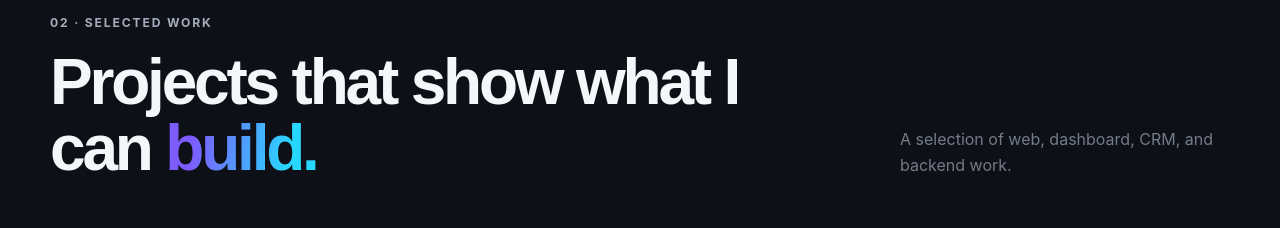
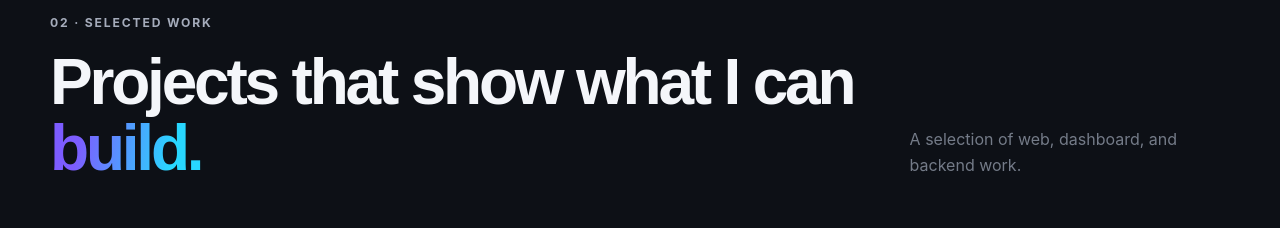
Before and after one commit to Bastiii333/MaligayaPortfolio, a React (Vite) app: page / in a window 1280 px wide. Shown: the part 1460-1688 px from the top of the page. Built offline with nearby package versions, Linux system fonts and the light colour scheme.

Commit message:
Update Projects.jsx

```diff
--- a/src/components/Projects/Projects.jsx
+++ b/src/components/Projects/Projects.jsx
@@ -25,7 +25,7 @@ export default function Projects({ projects = [] }) {
           </div>
 
           <p className="section-intro">
-            A selection of web, dashboard, CRM, and backend work.
+            A selection of web, dashboard, and backend work.
           </p>
         </Reveal>
 
```
